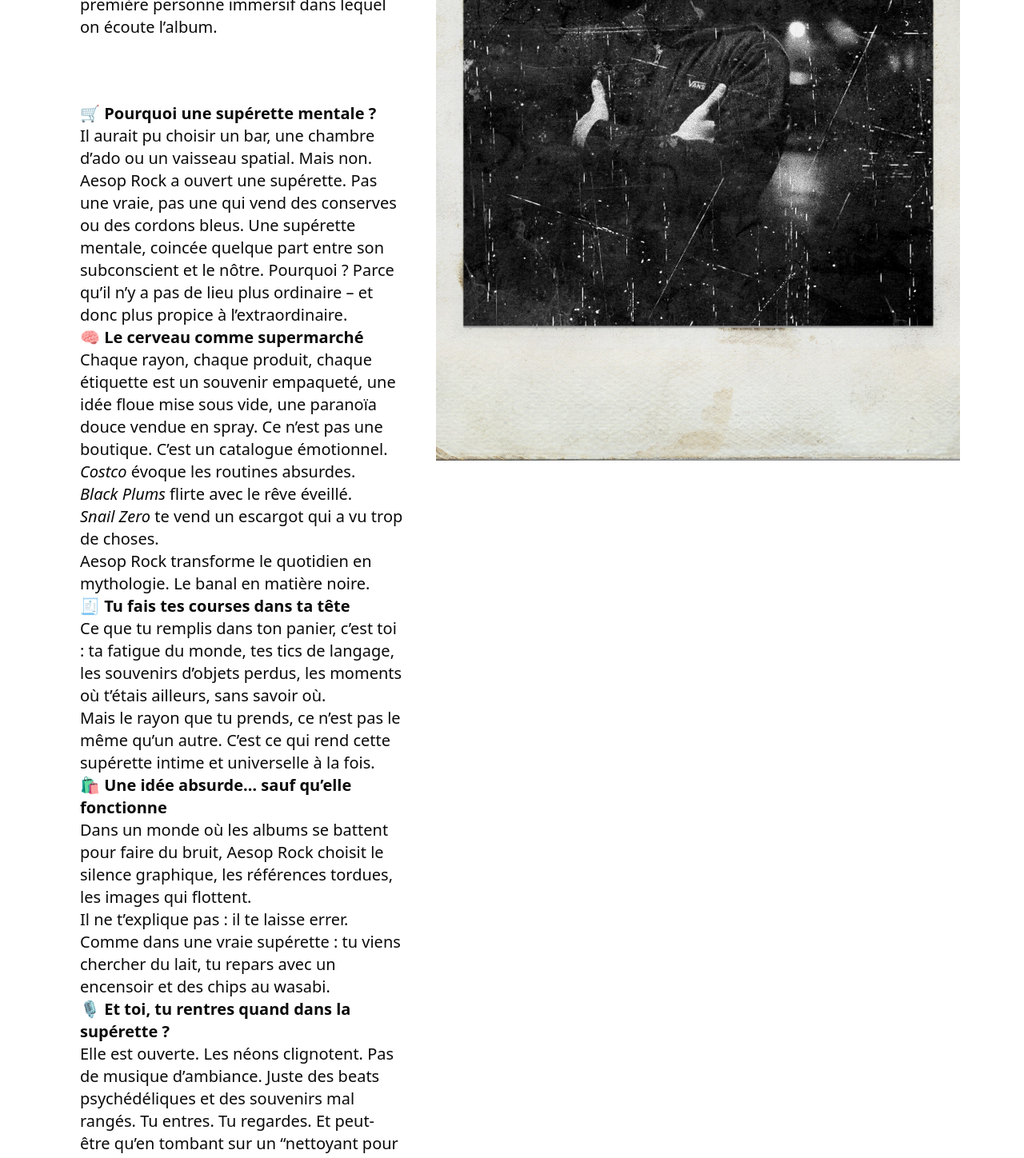
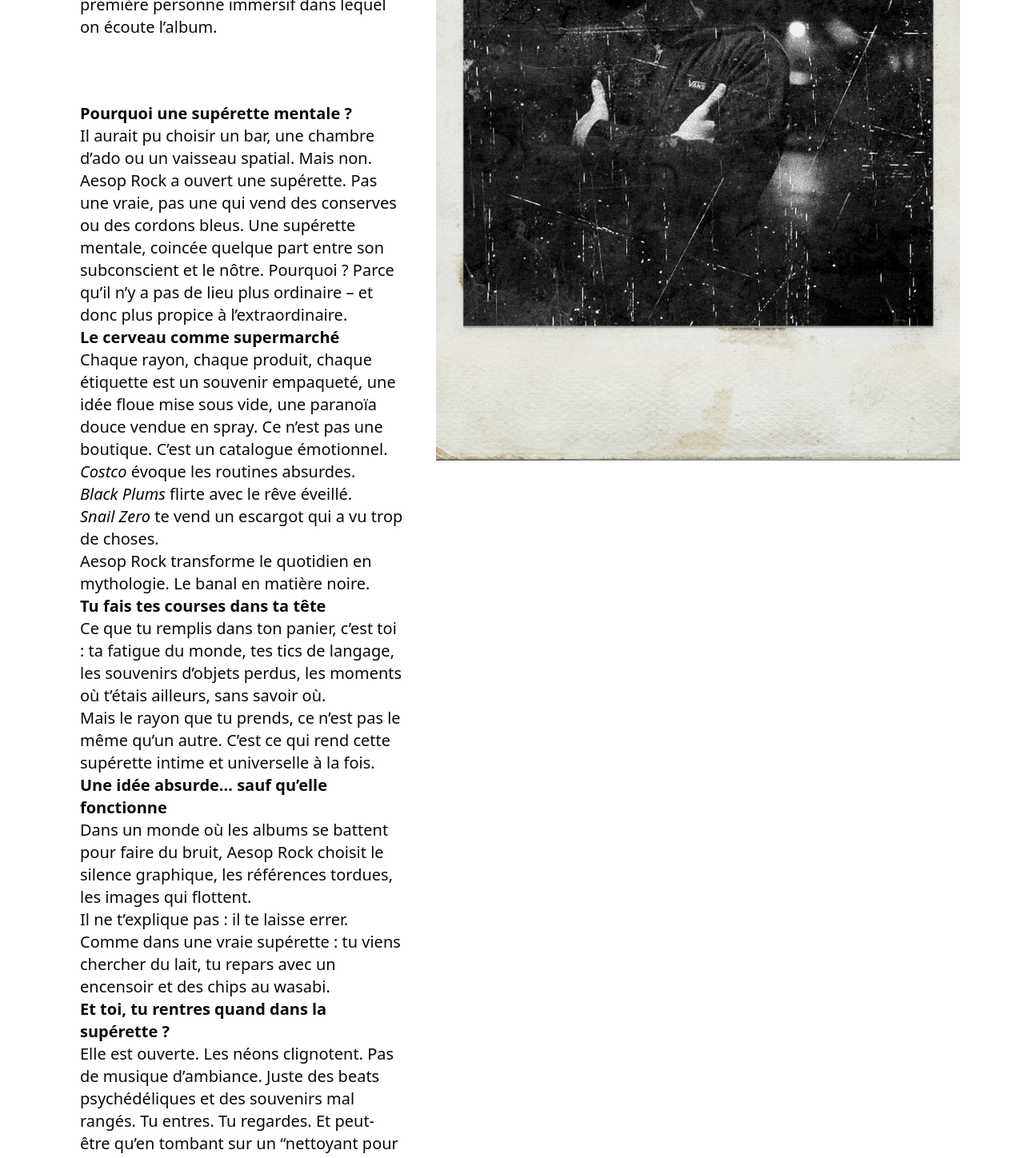
Before and after one commit to RDmoonk/lab_201_final_project, a React (Vite) app: page / in a window 1280 px wide. Shown: the part 1000-2448 px from the top of the page at 80% size. Built offline with nearby package versions, Linux system fonts and the light colour scheme; no server answers; the database is empty; a web font is replaced by a local one.

Commit message:
fix (homepage) updated the bolg section

```diff
--- a/src/pages/index.tsx
+++ b/src/pages/index.tsx
@@ -40,21 +40,21 @@
                 Pour accompagner l’album, il a sorti Aesop Rock <b>Black Hole Superette Experience.</b>
                 Un jeu première personne immersif dans lequel on écoute l’album.
         <div className="mt-20">
-          <p>🛒 <strong>Pourquoi une supérette mentale ?</strong><br />
+          <p> <strong>Pourquoi une supérette mentale ?</strong><br />
           Il aurait pu choisir un bar, une chambre d’ado ou un vaisseau spatial. Mais non. Aesop Rock a ouvert une supérette. Pas une vraie, pas une qui vend des conserves ou des cordons bleus. Une supérette mentale, coincée quelque part entre son subconscient et le nôtre. Pourquoi ? Parce qu’il n’y a pas de lieu plus ordinaire – et donc plus propice à l’extraordinaire.</p>
-          <p>🧠 <strong>Le cerveau comme supermarché</strong><br />
+          <p> <strong>Le cerveau comme supermarché</strong><br />
           Chaque rayon, chaque produit, chaque étiquette est un souvenir empaqueté, une idée floue mise sous vide, une paranoïa douce vendue en spray. Ce n’est pas une boutique. C’est un catalogue émotionnel. <br />
           <i>Costco</i> évoque les routines absurdes. <br />
           <i>Black Plums</i> flirte avec le rêve éveillé. <br />
           <i>Snail Zero</i> te vend un escargot qui a vu trop de choses.<br />
           Aesop Rock transforme le quotidien en mythologie. Le banal en matière noire.</p>
-          <p>🧾 <strong>Tu fais tes courses dans ta tête</strong><br />
+          <p> <strong>Tu fais tes courses dans ta tête</strong><br />
             Ce que tu remplis dans ton panier, c’est toi : ta fatigue du monde, tes tics de langage, les souvenirs d’objets perdus, les moments où t’étais ailleurs, sans savoir où. <br />
             Mais le rayon que tu prends, ce n’est pas le même qu’un autre. C’est ce qui rend cette supérette intime et universelle à la fois.</p>
-            <p>🛍️ <strong>Une idée absurde… sauf qu’elle fonctionne</strong><br />
+            <p> <strong>Une idée absurde… sauf qu’elle fonctionne</strong><br />
             Dans un monde où les albums se battent pour faire du bruit, Aesop Rock choisit le silence graphique, les références tordues, les images qui flottent. <br />
             Il ne t’explique pas : il te laisse errer. Comme dans une vraie supérette : tu viens chercher du lait, tu repars avec un encensoir et des chips au wasabi.</p>
-            <p>🎙️ <strong>Et toi, tu rentres quand dans la supérette ?</strong><br />
+            <p> <strong>Et toi, tu rentres quand dans la supérette ?</strong><br />
             Elle est ouverte. Les néons clignotent. Pas de musique d’ambiance. Juste des beats psychédéliques et des souvenirs mal rangés. Tu entres. Tu regardes. Et peut-être qu’en tombant sur un “nettoyant pour pensées trop longues”, tu te rends compte que ce n’est pas la supérette d’Aesop Rock. <br />
             C’est peut-être la tienne.</p></div>
               </p>
```
